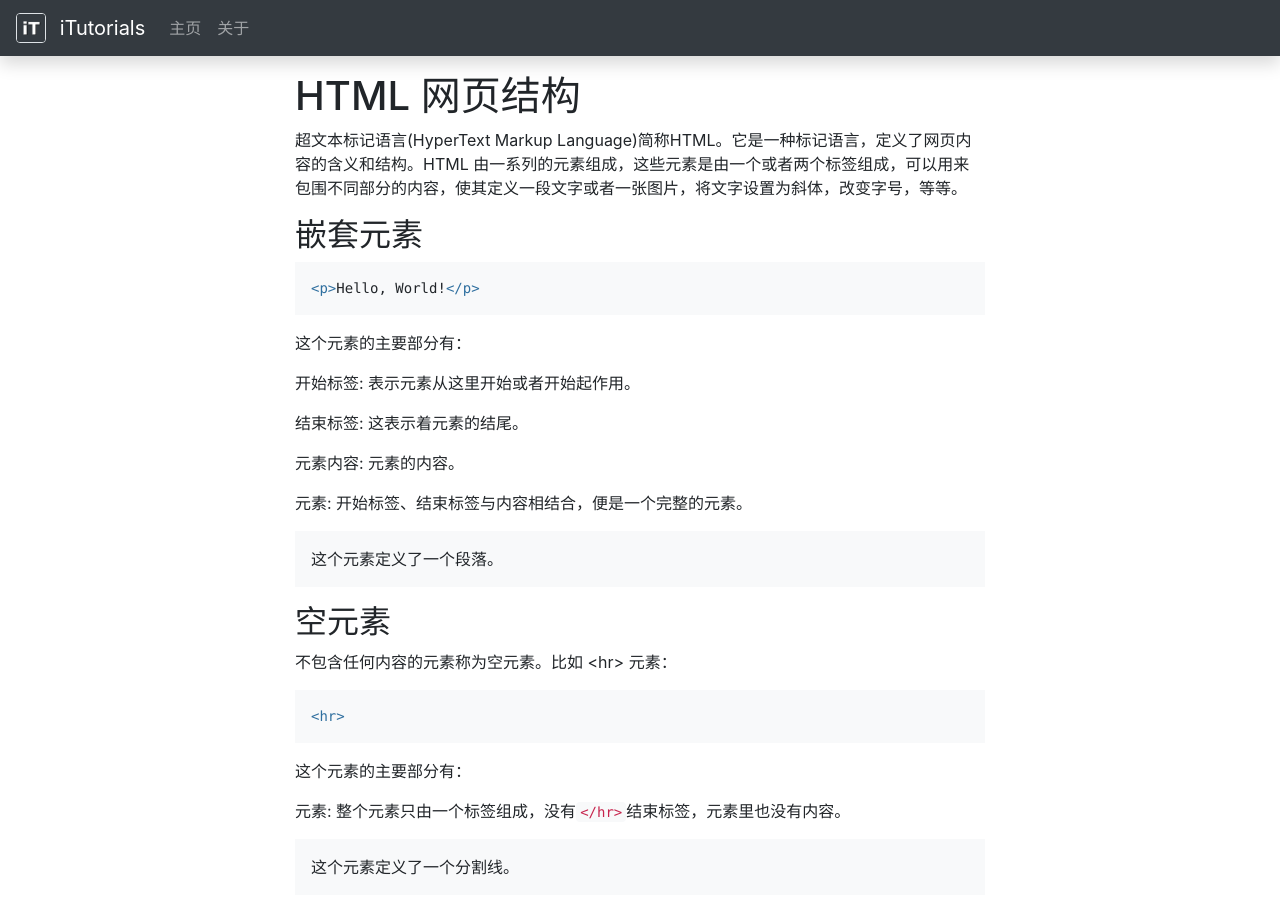
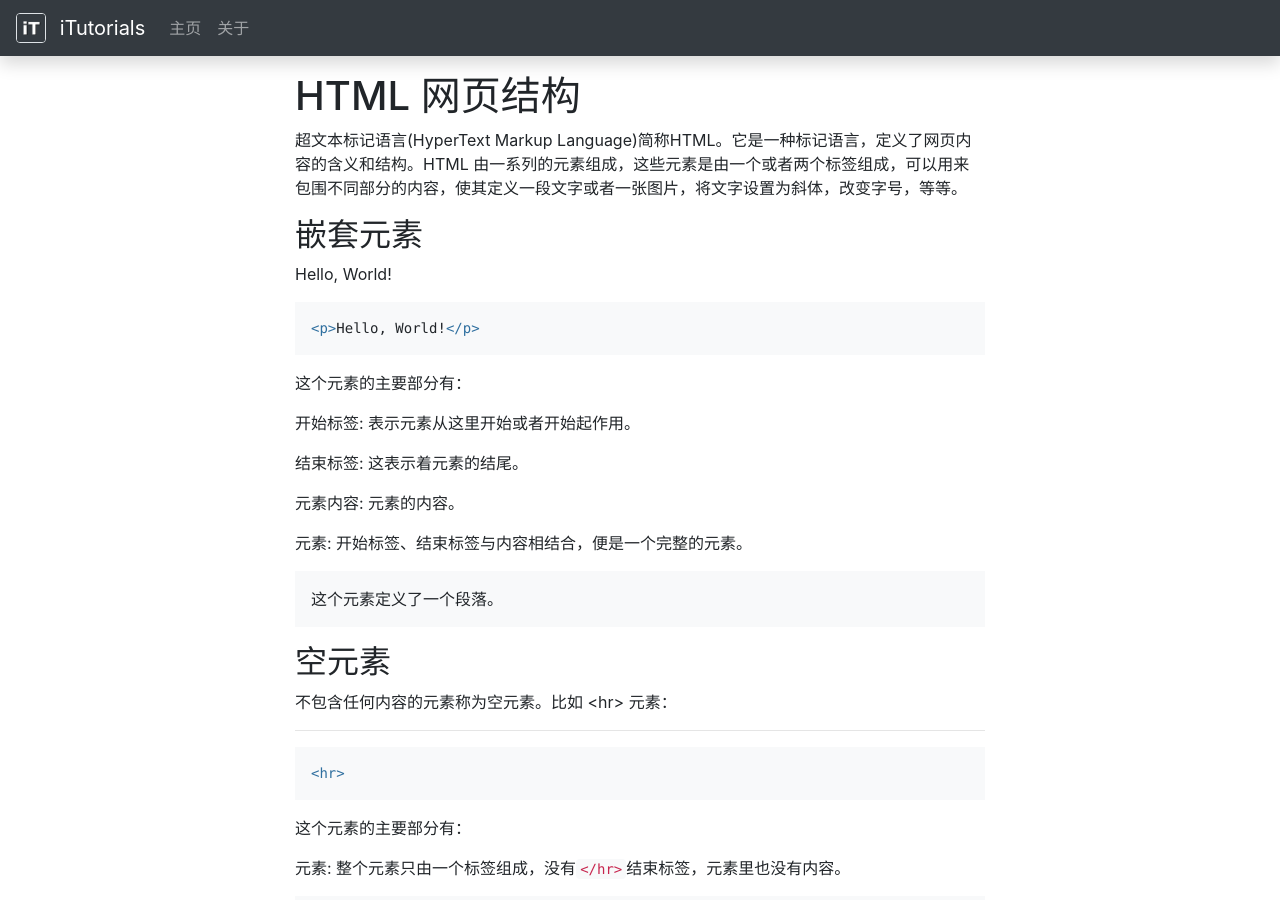
Before and after one commit to MCSMDS/iTutorials2, a Jekyll site: the page built from _tutorials/wfed/html/index.md, in a window 1280 px wide and 900 px high. Built offline with Jekyll 4.4.1, drawn with Linux system fonts in a browser that asks for light colours.

Commit message:
Update index.md

````diff
--- a/_tutorials/wfed/html/index.md
+++ b/_tutorials/wfed/html/index.md
@@ -6,8 +6,10 @@ layout: default
 超文本标记语言(HyperText Markup Language)简称HTML。它是一种标记语言，定义了网页内容的含义和结构。HTML 由一系列的元素组成，这些元素是由一个或者两个标签组成，可以用来包围不同部分的内容，使其定义一段文字或者一张图片，将文字设置为斜体，改变字号，等等。
 
 
+
 ## 嵌套元素
 
+<p>Hello, World!</p>
 ``` html
 <p>Hello, World!</p>
 ```
@@ -24,10 +26,13 @@ layout: default
 
 > 这个元素定义了一个段落。
 
+
+
 ## 空元素
 
 不包含任何内容的元素称为空元素。比如 <hr> 元素：
 
+<hr>
 ``` html
 <hr>
 ```
@@ -38,11 +43,13 @@ layout: default
 
 > 这个元素定义了一个分割线。
 
+
+
 ## 元素属性
 
 属性提供有关元素的其他信息，所有HTML元素都可以具有属性。
 
-
+<a href="https://www.example.com"></a>
 ``` html
 <a href="https://www.example.com"></a>
 ```
@@ -52,6 +59,8 @@ layout: default
 元素: 整个元素只由一个标签组成，没有```</hr>```结束标签，元素里也没有内容。
 
 > 这个元素定义了一个超链接，并且地址是https://www.example.com。
+
+
 
 ## 基础格式
 
````
